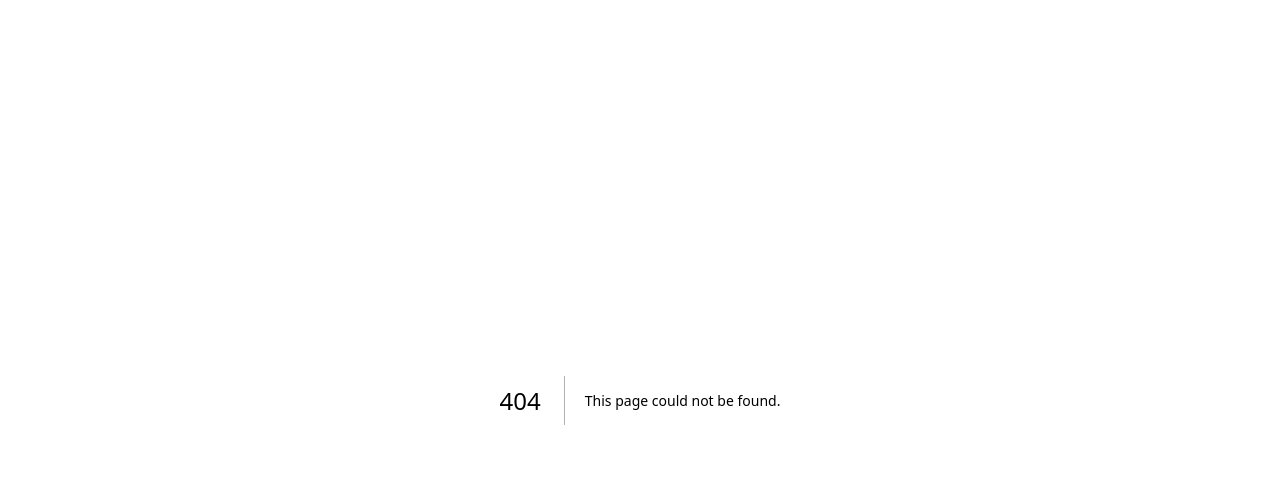
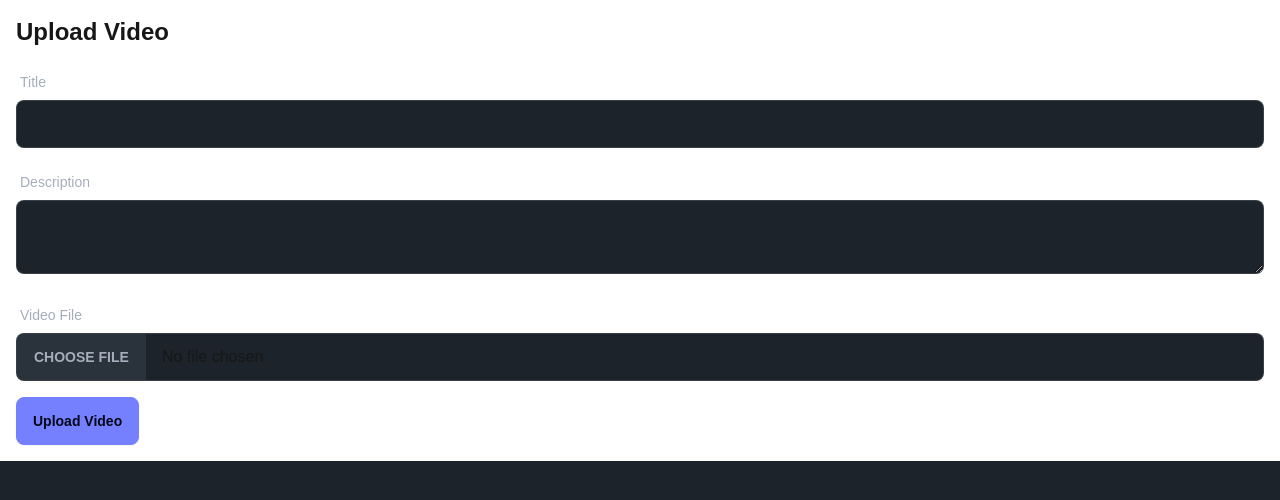
Before and after one commit to Pruthvi-Parmar/Xform, a Next.js app: page /video-upload in a window 1280 px wide. Before the commit this address had no page. Shown: the top 500 px of the page. Built offline with nearby package versions, Linux system fonts and the light colour scheme.

Commit message:
video upload page added

```diff
--- /dev/null
+++ b/app/(app)/video-upload/page.jsx
@@ -0,0 +1,98 @@
+"use client"
+import React, {useState} from 'react'
+import axios from 'axios'
+import { useRouter } from 'next/navigation'
+
+function VideoUpload() {
+    const [file, setFile] = useState(null)
+    const [title, setTitle] = useState("")
+    const [description, setDescription] = useState("")
+    const [isUploading, setIsUploading] = useState(false)
+
+    const router = useRouter()
+    //max file size of 60 mb
+
+    const MAX_FILE_SIZE = 70 * 1024 * 1024
+
+    const handleSubmit = async (e) => {
+        e.preventDefault()
+        if (!file) return;
+
+        if (file.size > MAX_FILE_SIZE) {
+            //TODO: add notification
+            alert("File size too large")
+            return;
+        }
+
+        setIsUploading(true)
+        const formData = new FormData();
+        formData.append("file", file);
+        formData.append("title", title);
+        formData.append("description", description);
+        formData.append("originalSize", file.size.toString());
+
+        try {
+            const response = await axios.post("/api/video-upload", formData)
+            // check for 200 response
+            router.push("/")
+        } catch (error) {
+            console.log(error)
+            // notification for failure
+        } finally{
+            setIsUploading(false)
+        }
+
+    }
+
+
+    return (
+        <div className="container mx-auto p-4">
+          <h1 className="text-2xl font-bold mb-4">Upload Video</h1>
+          <form onSubmit={handleSubmit} className="space-y-4">
+            <div>
+              <label className="label">
+                <span className="label-text">Title</span>
+              </label>
+              <input
+                type="text"
+                value={title}
+                onChange={(e) => setTitle(e.target.value)}
+                className="input input-bordered w-full"
+                required
+              />
+            </div>
+            <div>
+              <label className="label">
+                <span className="label-text">Description</span>
+              </label>
+              <textarea
+                value={description}
+                onChange={(e) => setDescription(e.target.value)}
+                className="textarea textarea-bordered w-full"
+              />
+            </div>
+            <div>
+              <label className="label">
+                <span className="label-text">Video File</span>
+              </label>
+              <input
+                type="file"
+                accept="video/*"
+                onChange={(e) => setFile(e.target.files?.[0] || null)}
+                className="file-input file-input-bordered w-full"
+                required
+              />
+            </div>
+            <button
+              type="submit"
+              className="btn btn-primary"
+              disabled={isUploading}
+            >
+              {isUploading ? "Uploading..." : "Upload Video"}
+            </button>
+          </form>
+        </div>
+      );
+}
+
+export default VideoUpload
--- /dev/null
+++ b/components/VideoCard.jsx
@@ -0,0 +1,147 @@
+import React, {useState, useEffect, useCallback} from 'react'
+import {getCldImageUrl, getCldVideoUrl} from "next-cloudinary"
+import { Download, Clock, FileDown, FileUp } from "lucide-react";
+import dayjs from 'dayjs';
+import realtiveTime from "dayjs/plugin/relativeTime"
+import {filesize} from "filesize"
+
+dayjs.extend(realtiveTime)
+
+
+
+const  VideoCard = ({video, onDownload}) => {
+    const [isHovered, setIsHovered] = useState(false)
+    const [previewError, setPreviewError] = useState(false)
+
+    const getThumbnailUrl = useCallback((publicId) => {
+        return getCldImageUrl({
+            src: publicId,
+            width: 400,
+            height: 225,
+            crop: "fill",
+            gravity: "auto",
+            format: "jpg",
+            quality: "auto",
+            assetType: "video"
+        })
+    }, [])
+
+    const getFullVideoUrl = useCallback((publicId) => {
+        return getCldVideoUrl({
+            src: publicId,
+            width: 1920,
+            height: 1080,
+
+        })
+    }, [])
+
+    const getPreviewVideoUrl = useCallback((publicId) => {
+        return getCldVideoUrl({
+            src: publicId,
+            width: 400,
+            height: 225,
+            rawTransformations: ["e_preview:duration_15:max_seg_9:min_seg_dur_1"]
+
+        })
+    }, [])
+
+    const formatSize = useCallback((size) => {
+        return filesize(size)
+    }, [])
+
+    const formatDuration = useCallback((seconds) => {
+        const minutes = Math.floor(seconds / 60);
+        const remainingSeconds = Math.round(seconds % 60);
+        return `${minutes}:${remainingSeconds.toString().padStart(2, "0")}`;
+      }, []);
+
+      const compressionPercentage = Math.round(
+        (1 - Number(video.compressedSize) / Number(video.originalSize)) * 100
+      );
+
+      useEffect(() => {
+        setPreviewError(false);
+      }, [isHovered]);
+
+      const handlePreviewError = () => {
+        setPreviewError(true);
+      };
+
+      return (
+        <div
+          className="card bg-base-100 shadow-xl hover:shadow-2xl transition-all duration-300"
+          onMouseEnter={() => setIsHovered(true)}
+          onMouseLeave={() => setIsHovered(false)}
+        >
+          <figure className="aspect-video relative">
+            {isHovered ? (
+              previewError ? (
+                <div className="w-full h-full flex items-center justify-center bg-gray-200">
+                  <p className="text-red-500">Preview not available</p>
+                </div>
+              ) : (
+                <video
+                  src={getPreviewVideoUrl(video.publicId)}
+                  autoPlay
+                  muted
+                  loop
+                  className="w-full h-full object-cover"
+                  onError={handlePreviewError}
+                />
+              )
+            ) : (
+              <img
+                src={getThumbnailUrl(video.publicId)}
+                alt={video.title}
+                className="w-full h-full object-cover"
+              />
+            )}
+            <div className="absolute bottom-2 right-2 bg-base-100 bg-opacity-70 px-2 py-1 rounded-lg text-sm flex items-center">
+              <Clock size={16} className="mr-1" />
+              {formatDuration(video.duration)}
+            </div>
+          </figure>
+          <div className="card-body p-4">
+            <h2 className="card-title text-lg font-bold">{video.title}</h2>
+            <p className="text-sm text-base-content opacity-70 mb-4">
+              {video.description}
+            </p>
+            <p className="text-sm text-base-content opacity-70 mb-4">
+              Uploaded {dayjs(video.createdAt).fromNow()}
+            </p>
+            <div className="grid grid-cols-2 gap-4 text-sm">
+              <div className="flex items-center">
+                <FileUp size={18} className="mr-2 text-primary" />
+                <div>
+                  <div className="font-semibold">Original</div>
+                  <div>{formatSize(Number(video.originalSize))}</div>
+                </div>
+              </div>
+              <div className="flex items-center">
+                <FileDown size={18} className="mr-2 text-secondary" />
+                <div>
+                  <div className="font-semibold">Compressed</div>
+                  <div>{formatSize(Number(video.compressedSize))}</div>
+                </div>
+              </div>
+            </div>
+            <div className="flex justify-between items-center mt-4">
+              <div className="text-sm font-semibold">
+                Compression:{" "}
+                <span className="text-accent">{compressionPercentage}%</span>
+              </div>
+              <button
+                className="btn btn-primary btn-sm"
+                onClick={() =>
+                  onDownload(getFullVideoUrl(video.publicId), video.title)
+                }
+              >
+                <Download size={16} />
+              </button>
+            </div>
+          </div>
+        </div>
+      );
+}
+
+export default VideoCard
```
